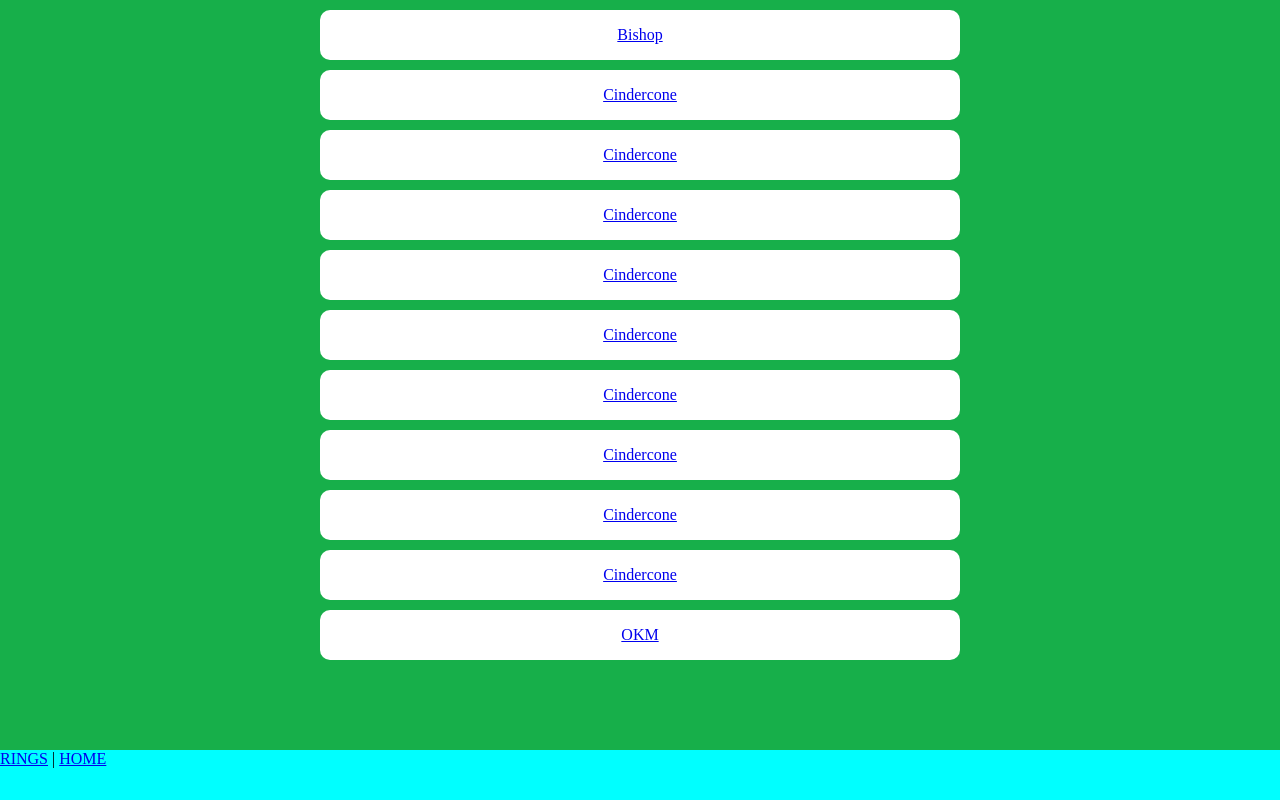
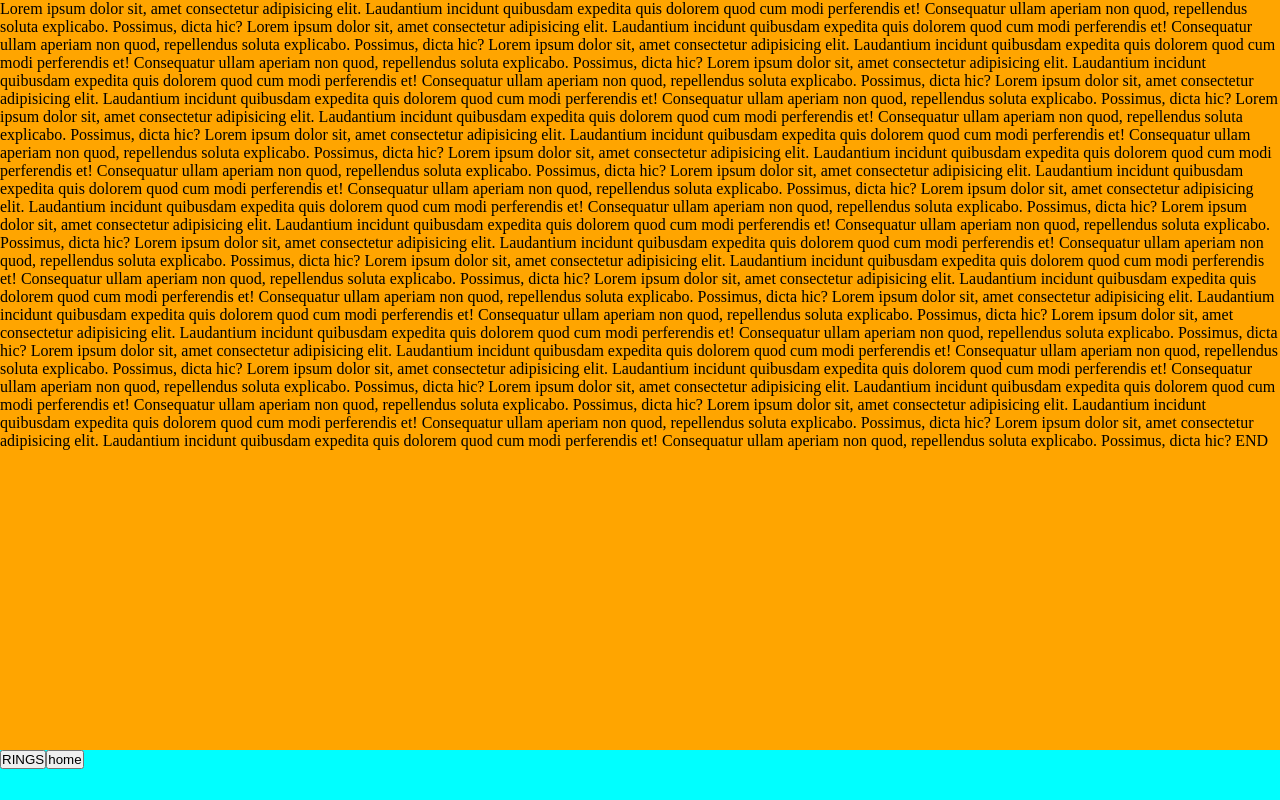
Before and after one commit to joecapra/soaring, a React (Create React App) app: page /rangerings in a window 1280 px wide. Built offline with nearby package versions, Linux system fonts and the light colour scheme.

Commit message:
Remove router

```diff
--- a/public/data/rings.json
+++ b/public/data/rings.json
@@ -1,6 +1,83 @@
 [
   {
     "name": "Bishop",
+    "images": {
+      "30": "/images/Crystal-Bishop-30-1.jpg",
+      "25": "/images/Crystal-Bishop-25-1.jpg"
+    }
+  },
+  {
+    "name": "Cindercone",
+    "images": {
+      "30": "/images/Crystal-Bishop-30-1.jpg",
+      "25": "/images/Crystal-Bishop-25-1.jpg"
+    }
+  },
+  {
+    "name": "Cindercone",
+    "images": {
+      "30": "/images/Crystal-Bishop-30-1.jpg",
+      "25": "/images/Crystal-Bishop-25-1.jpg"
+    }
+  },
+  {
+    "name": "Cindercone",
+    "images": {
+      "30": "/images/Crystal-Bishop-30-1.jpg",
+      "25": "/images/Crystal-Bishop-25-1.jpg"
+    }
+  },
+  {
+    "name": "Cindercone",
+    "images": {
+      "30": "/images/Crystal-Bishop-30-1.jpg",
+      "25": "/images/Crystal-Bishop-25-1.jpg"
+    }
+  },
+  {
+    "name": "Cindercone",
+    "images": {
+      "30": "/images/Crystal-Bishop-30-1.jpg",
+      "25": "/images/Crystal-Bishop-25-1.jpg"
+    }
+  },
+  {
+    "name": "Cindercone",
+    "images": {
+      "30": "/images/Crystal-Bishop-30-1.jpg",
+      "25": "/images/Crystal-Bishop-25-1.jpg"
+    }
+  },
+  {
+    "name": "Cindercone",
+    "images": {
+      "30": "/images/Crystal-Bishop-30-1.jpg",
+      "25": "/images/Crystal-Bishop-25-1.jpg"
+    }
+  },
+  {
+    "name": "Cindercone",
+    "images": {
+      "30": "/images/Crystal-Bishop-30-1.jpg",
+      "25": "/images/Crystal-Bishop-25-1.jpg"
+    }
+  },
+  {
+    "name": "Cindercone",
+    "images": {
+      "30": "/images/Crystal-Bishop-30-1.jpg",
+      "25": "/images/Crystal-Bishop-25-1.jpg"
+    }
+  },
+  {
+    "name": "Cindercone",
+    "images": {
+      "30": "/images/Crystal-Bishop-30-1.jpg",
+      "25": "/images/Crystal-Bishop-25-1.jpg"
+    }
+  },
+  {
+    "name": "Cindercone",
     "images": {
       "30": "/images/Crystal-Bishop-30-1.jpg",
       "25": "/images/Crystal-Bishop-25-1.jpg"
--- a/src/App.js
+++ b/src/App.js
@@ -1,22 +1,38 @@
-import React from "react";
+import React, { useState, useEffect, useCallback } from "react";
 import "./app.scss";
 import Nav from "./components/Nav";
 import Home from "./components/Home";
+import RangeRings from "./components/RangeRings";
 import Ring from "./components/Ring";
-import RangeRings from "./components/RangeRings";
-import { BrowserRouter, Routes, Route } from "react-router-dom";
 
 function App() {
+  const [currentPage, setCurrentPage] = useState();
+
+  const loadPage = useCallback((page, payload) => {
+    switch (page) {
+      case "home":
+        setCurrentPage(<Home />);
+        break;
+      case "rings":
+        setCurrentPage(<RangeRings onClick={loadPage} />);
+        break;
+      case "ring":
+        setCurrentPage(<Ring locationData={payload} />);
+        break;
+      default:
+        setCurrentPage("home");
+        break;
+    }
+  }, []);
+
+  useEffect(() => {
+    loadPage("home");
+  }, [loadPage]);
+
   return (
     <div className="App">
-      <div className="content">
-        <Routes>
-          <Route path="/" element={<Home />} />
-          <Route path="rangerings" element={<RangeRings />} />
-          <Route path="ring/:name" element={<Ring />} />
-        </Routes>
-      </div>
-      <Nav />
+      <div className="content">{currentPage}</div>
+      <Nav onClick={loadPage} />
     </div>
   );
 }
--- a/src/components/Nav/index.jsx
+++ b/src/components/Nav/index.jsx
@@ -1,10 +1,23 @@
 import React from "react";
 import { Link } from "react-router-dom";
 import "./styles.scss";
-export default function Nav() {
+export default function Nav(props) {
   return (
     <div className="nav">
-      <Link to="/rangerings">RINGS</Link> | <Link to="/">HOME</Link>
+      <button
+        onClick={() => {
+          props.onClick("rings");
+        }}
+      >
+        RINGS
+      </button>
+      <button
+        onClick={() => {
+          props.onClick("home");
+        }}
+      >
+        home
+      </button>
     </div>
   );
 }
--- a/src/components/RangeRings/index.jsx
+++ b/src/components/RangeRings/index.jsx
@@ -3,7 +3,7 @@ import { Link } from "react-router-dom";
 import "./styles.scss";
 import axios from "axios";
 
-export default function RangeRings() {
+export default function RangeRings(props) {
   const [locations, setLocations] = useState([]);
 
   useEffect(() => {
@@ -17,13 +17,14 @@ export default function RangeRings() {
     <div className="rangerings">
       {locations.map((location) => {
         return (
-          <Link
-            to={`/ring/${location.name}`}
-            state={location}
+          <button
+            onClick={() => {
+              props.onClick("ring", location);
+            }}
             className="rangerings__link"
           >
             {location.name}
-          </Link>
+          </button>
         );
       })}
     </div>
--- a/src/components/Ring/index.jsx
+++ b/src/components/Ring/index.jsx
@@ -1,30 +1,27 @@
 import React, { useState, useEffect } from "react";
-import { useLocation } from "react-router-dom";
-import { TransformWrapper, TransformComponent } from "react-zoom-pan-pinch";
 import ImagePanner from "../ImagePanner";
 import "./styles.scss";
 
-export default function Ring() {
+export default function Ring(props) {
   // State
   const [ringImage, setRingImage] = useState(30);
 
-  // Get ring data object thats passed in from Link state
-  const location = useLocation();
-  const ringData = location.state;
+  // Data object for ring
+  const locationData = props.locationData;
 
   // Get ring image to display
   const getImage = (ratio) => {
-    setRingImage(ringData.images[ratio]);
+    setRingImage(locationData.images[ratio]);
   };
 
   // Display initial 30:1 image
   useEffect(() => {
-    setRingImage(ringData.images["30"]);
-  }, [ringData.images]);
+    setRingImage(locationData.images["30"]);
+  }, [locationData.images]);
 
   // Generate ratio buttons
   const getButtons = () => {
-    const btns = Object.keys(ringData.images).reverse();
+    const btns = Object.keys(locationData.images).reverse();
     return btns.map((ratio) => {
       return (
         <button
@@ -45,7 +42,7 @@ export default function Ring() {
         <img src={process.env.PUBLIC_URL + ringImage} alt="zdfg" />
       </ImagePanner>
       <div className="ring__nav">{getButtons()}</div>
-      <div className="ring__label">{ringData.name}</div>
+      <div className="ring__label">{locationData.name}</div>
     </div>
   );
 }
--- a/src/index.js
+++ b/src/index.js
@@ -1,6 +1,5 @@
 import React from "react";
 import ReactDOM from "react-dom/client";
-import { BrowserRouter } from "react-router-dom";
 import App from "./App";
 import * as serviceWorkerRegistration from "./serviceWorkerRegistration";
 import reportWebVitals from "./reportWebVitals";
@@ -8,9 +7,7 @@ import reportWebVitals from "./reportWebVitals";
 const root = ReactDOM.createRoot(document.getElementById("root"));
 root.render(
   <React.StrictMode>
-    <BrowserRouter basename={process.env.PUBLIC_URL}>
-      <App />
-    </BrowserRouter>
+    <App />
   </React.StrictMode>
 );
 
```
